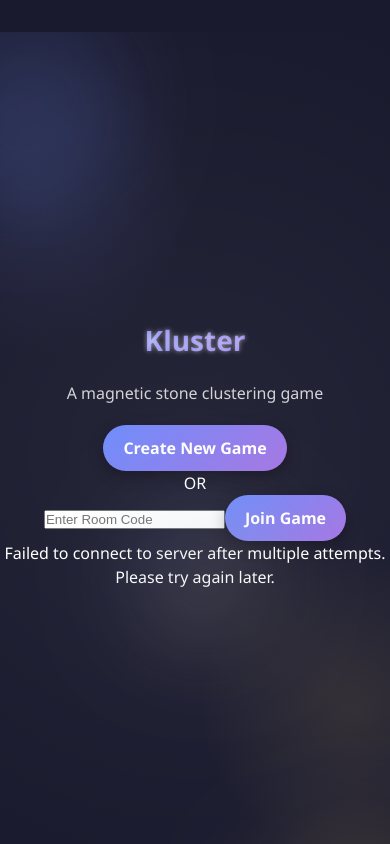
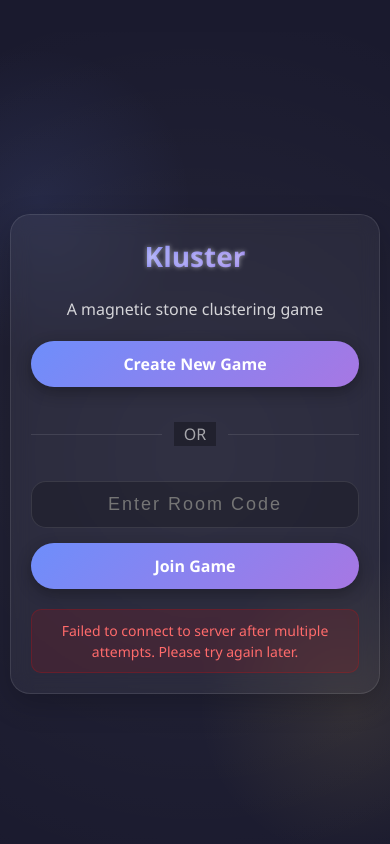
Before and after one commit to Zardique/Kluster, a React (Vite) app: page / in a window 390 px wide. Built offline with nearby package versions, Linux system fonts and the light colour scheme; no server answers.

Commit message:
Fix lobby UI styling issues

```diff
--- a/src/components/ModernUI.css
+++ b/src/components/ModernUI.css
@@ -338,6 +338,37 @@
 }
 
 /* Lobby styles */
+.lobby-overlay {
+  position: fixed;
+  top: 0;
+  left: 0;
+  right: 0;
+  bottom: 0;
+  display: flex;
+  justify-content: center;
+  align-items: center;
+  z-index: 100;
+  background: var(--dark-bg);
+  background-image:
+    radial-gradient(circle at 10% 20%, rgba(110, 142, 251, 0.1) 0%, transparent 20%),
+    radial-gradient(circle at 90% 80%, rgba(246, 211, 101, 0.1) 0%, transparent 20%),
+    radial-gradient(circle at 50% 50%, rgba(255, 255, 255, 0.05) 0%, transparent 100%);
+}
+
+.lobby-container {
+  background: var(--card-bg);
+  backdrop-filter: blur(10px);
+  border: 1px solid var(--card-border);
+  border-radius: 20px;
+  padding: 30px;
+  width: 90%;
+  max-width: 500px;
+  text-align: center;
+  box-shadow: 0 10px 30px rgba(0, 0, 0, 0.2);
+  z-index: 10;
+  animation: fadeIn 0.8s ease-out;
+}
+
 .lobby {
   background: var(--card-bg);
   backdrop-filter: blur(10px);
@@ -453,7 +484,7 @@
 
 /* Mobile Responsive Adjustments */
 @media (max-width: 768px) {
-  .lobby {
+  .lobby-container {
     width: 95%;
     padding: 20px;
   }
@@ -526,3 +557,129 @@
   from { transform: translateY(20px); opacity: 0; }
   to { transform: translateY(0); opacity: 1; }
 }
+
+/* Additional lobby styles */
+.lobby-options {
+  display: flex;
+  flex-direction: column;
+  gap: 20px;
+  margin-bottom: 20px;
+}
+
+.lobby-divider {
+  position: relative;
+  text-align: center;
+  margin: 15px 0;
+}
+
+.lobby-divider::before,
+.lobby-divider::after {
+  content: '';
+  position: absolute;
+  top: 50%;
+  width: 40%;
+  height: 1px;
+  background-color: var(--card-border);
+}
+
+.lobby-divider::before {
+  left: 0;
+}
+
+.lobby-divider::after {
+  right: 0;
+}
+
+.lobby-divider span {
+  display: inline-block;
+  padding: 0 10px;
+  background-color: rgba(0, 0, 0, 0.3);
+  position: relative;
+  color: rgba(255, 255, 255, 0.6);
+}
+
+.join-form {
+  display: flex;
+  flex-direction: column;
+  gap: 15px;
+}
+
+.room-input {
+  background: rgba(0, 0, 0, 0.2);
+  border: 1px solid var(--card-border);
+  border-radius: 15px;
+  padding: 12px 20px;
+  font-size: 18px;
+  color: white;
+  width: 100%;
+  text-align: center;
+  letter-spacing: 2px;
+}
+
+.room-input:focus {
+  outline: none;
+  border-color: var(--player1-color);
+  box-shadow: 0 0 10px rgba(110, 142, 251, 0.4);
+}
+
+.room-code {
+  display: flex;
+  align-items: center;
+  justify-content: center;
+  gap: 10px;
+  margin: 15px 0;
+}
+
+.room-code span {
+  background: rgba(0, 0, 0, 0.2);
+  border: 1px solid var(--card-border);
+  border-radius: 15px;
+  padding: 12px 20px;
+  font-size: 24px;
+  color: white;
+  flex: 1;
+  text-align: center;
+  letter-spacing: 3px;
+  font-weight: 600;
+}
+
+.copy-button {
+  background: var(--primary-gradient);
+  color: white;
+  border: none;
+  border-radius: 15px;
+  padding: 12px 15px;
+  font-size: 14px;
+  font-weight: 600;
+  cursor: pointer;
+  transition: all 0.3s ease;
+  white-space: nowrap;
+}
+
+.room-status {
+  margin: 20px 0;
+  color: rgba(255, 255, 255, 0.8);
+  font-size: 16px;
+  animation: pulse 1.5s infinite ease-in-out;
+}
+
+.error-message {
+  margin-top: 20px;
+  color: #ff6b6b;
+  font-size: 14px;
+  padding: 10px;
+  background: rgba(255, 0, 0, 0.1);
+  border-radius: 10px;
+  border: 1px solid rgba(255, 0, 0, 0.2);
+}
+
+/* Mobile adjustments for lobby */
+@media (max-width: 768px) {
+  .room-code {
+    flex-direction: column;
+  }
+
+  .copy-button {
+    width: 100%;
+  }
+}
```
